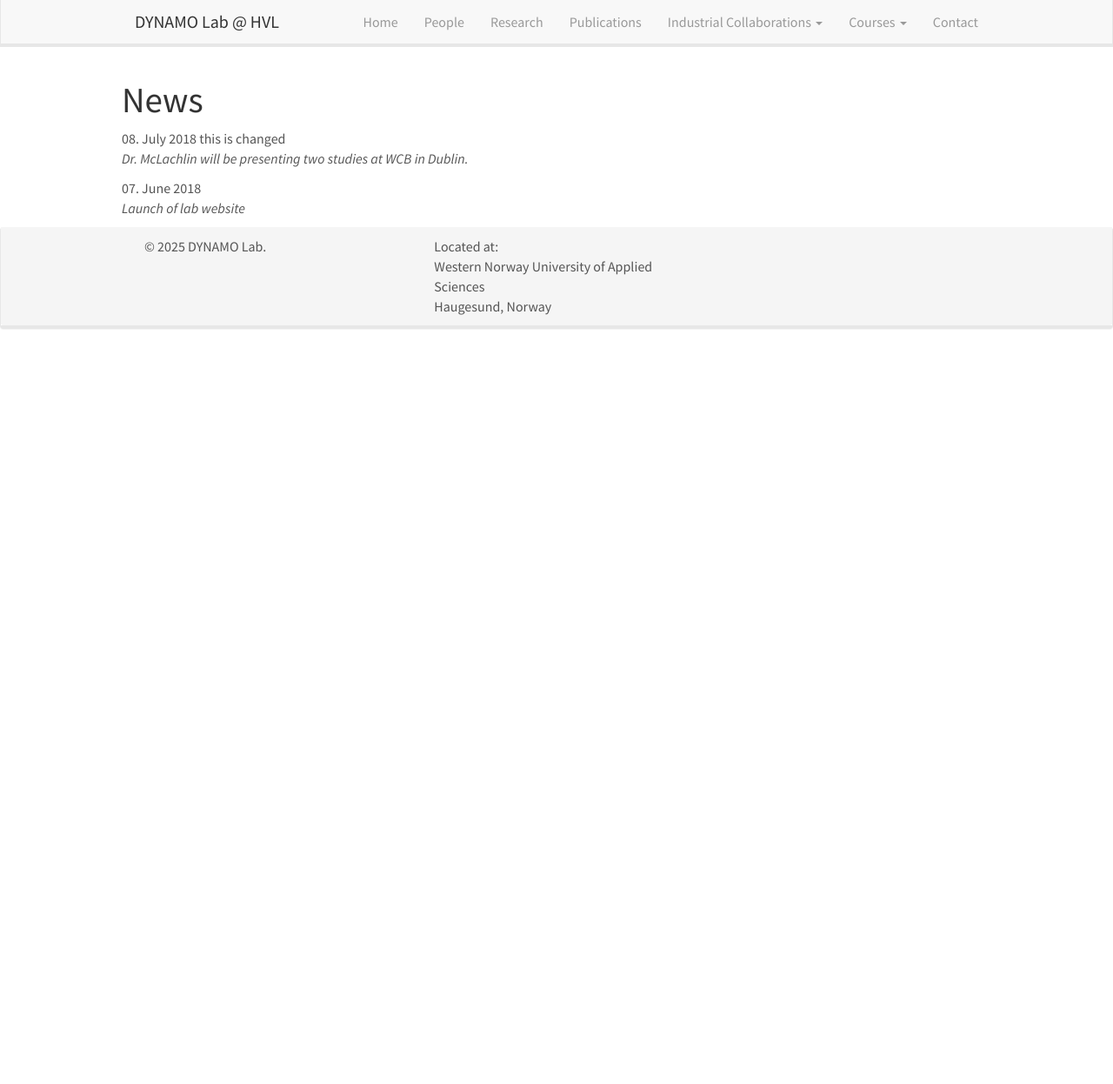
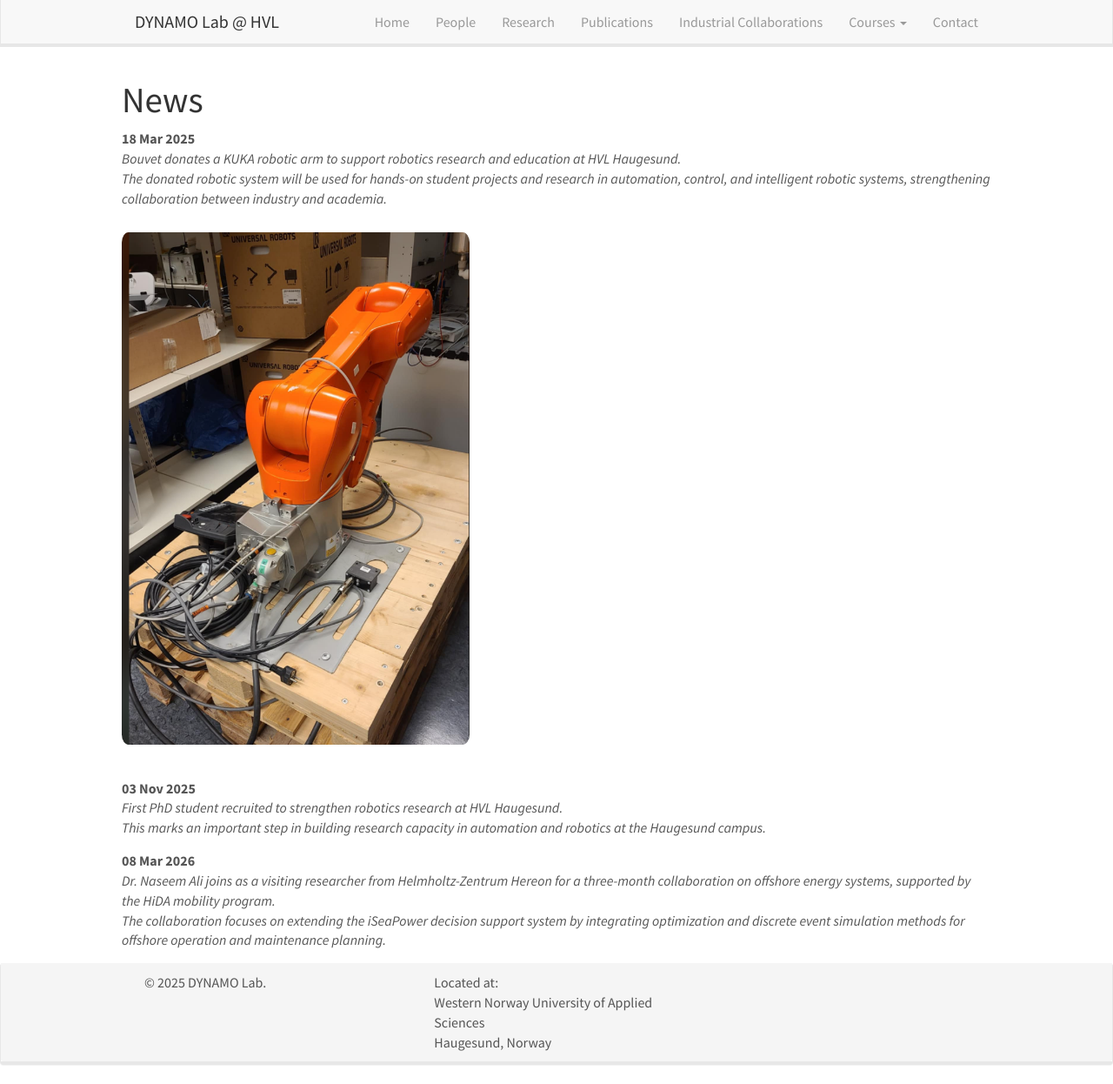
Before and after one commit to dynamo-hvl/dynamo-hvl.github.io, a Jekyll site: the page built from _pages/allnews.md, in a window 1280 px wide and 1246 px high. Shown: the whole window at 87% size. Built offline with Jekyll 4.4.1, drawn with Linux system fonts in a browser that asks for light colours; nearby versions of some CDN libraries.

Commit message:
Naseem added, news updated

```diff
--- a/_data/collaborators.yml
+++ b/_data/collaborators.yml
@@ -9,3 +9,9 @@
   affiliation: Department of Materials and Production, Aalborg University.
   research: Martime Logistics, Robotics and Automation
   website: https://vbn.aau.dk/en/persons/kenn/
+
+- name: Dr. Naseem Ali
+  photo: naseem.jpg
+  affiliation: Institute of Coastal Systems -Analysis and Modelling, Helmholtz-Zentrum Hereon.
+  research: Hydrodynamics and Data Assimilation
+  website: https://www.hereon.de/institutes/coastal_systems_analysis_modeling/hydrodynamics_data_assimilation/team/113484/index.php.en
--- a/_data/news.yml
+++ b/_data/news.yml
@@ -1,5 +1,13 @@
-- date: 08. July 2018 this is changed
-  headline: Dr. McLachlin will be presenting two studies at WCB in Dublin.
 
-- date: 07. June 2018
-  headline: Launch of lab website
+- date: 18 Mar 2025
+  headline: Bouvet donates a KUKA robotic arm to support robotics research and education at HVL Haugesund.
+  description: The donated robotic system will be used for hands-on student projects and research in automation, control, and intelligent robotic systems, strengthening collaboration between industry and academia.
+  image: images/Kuka.png
+
+- date: 03 Nov 2025
+  headline: First PhD student recruited to strengthen robotics research at HVL Haugesund.
+  description: This marks an important step in building research capacity in automation and robotics at the Haugesund campus.
+
+- date: 08 Mar 2026
+  headline: Dr. Naseem Ali joins as a visiting researcher from Helmholtz-Zentrum Hereon for a three-month collaboration on offshore energy systems, supported by the HiDA mobility program.
+  description: The collaboration focuses on extending the iSeaPower decision support system by integrating optimization and discrete event simulation methods for offshore operation and maintenance planning.
--- a/_includes/header.html
+++ b/_includes/header.html
@@ -16,17 +16,7 @@
           <li><a href="{{ site.url }}{{ site.baseurl }}/people">People</a></li>
           <li><a href="{{ site.url }}{{ site.baseurl }}/research">Research</a></li>
           <li><a href="{{ site.url }}{{ site.baseurl }}/publications">Publications</a></li>
-          <!-- <li><a href="{{ site.url }}{{ site.baseurl }}/experiments">Experiments</a></li> -->
-          <li class="dropdown">
-          <a href="#" class="dropdown-toggle" data-toggle="dropdown" role="button">
-            Industrial Collaborations <span class="caret"></span>
-          </a>
-          <ul class="dropdown-menu">
-            <li><a href="{{ site.url }}{{ site.baseurl }}/experiments/Experiment_ball_and_beam">Ball and beam</a></li>
-            <li><a href="{{ site.url }}{{ site.baseurl }}/experiments/Experiment_inverted_pendulum">Inverted Pendulum</a></li>
-            <li><a href="{{ site.url }}{{ site.baseurl }}/experiments/exp3">Another Experiment</a></li>
-          </ul>
-          </li>
+          <li><a href="{{ site.url }}{{ site.baseurl }}/industrial-collaborations">Industrial Collaborations</a></li>
 
           <li class="dropdown">
           <a href="#" class="dropdown-toggle" data-toggle="dropdown" role="button">
--- a/_pages/allnews.md
+++ b/_pages/allnews.md
@@ -7,8 +7,13 @@ permalink: /allnews.html
 ---
 
 # News
-
 {% for article in site.data.news %}
-<p>{{ article.date }} <br>
-<em>{{ article.headline }}</em></p>
+<div style="margin-bottom: 15px;">
+  <strong>{{ article.date }}</strong><br>
+  <em>{{ article.headline }}</em><br>
+  <em>{{ article.description }}</em><br>
+  {% if article.image %}
+  <img src="{{ article.image | relative_url }}" style="max-width: 400px;">
+  {% endif %}
+</div>
 {% endfor %}
--- a/_pages/contact.md
+++ b/_pages/contact.md
@@ -7,12 +7,8 @@ permalink: /contact/
 ---
 
 # Open Positions
-
-We are currently looking for new graduate students interested in the following projects:
-* Use of machine learning and inertial sensors for musculoskeletal rehabilitation
-
-* Development of a robotic manipulator for characterization of bone-implant mechanics
+We currently do not have funded open positions. However, we welcome motivated students interested in robotics, control, and data-driven systems. If you are interested in joining the lab, please reach out to discuss potential projects or funding opportunities.
 
 # General Inquiries
 
-For interest as a PhD student or Postdoc, please send me an [email](mailto:stewart.mclachlin@uwaterloo.ca). State briefly your interest in joining the ORTHOtron lab, relevant experience/skills and attach a CV.
+For interest as a PhD student or Postdoc, please send me an [email](mahg@hvl.no). State briefly your interest in joining the DYNAMO lab, relevant experience/skills and attach a CV.
```
Also changed, not shown: other parts of _pages/contact.md (+1 -1 lines), images/Kuka.png (added), images/naseem.jpg (added).
